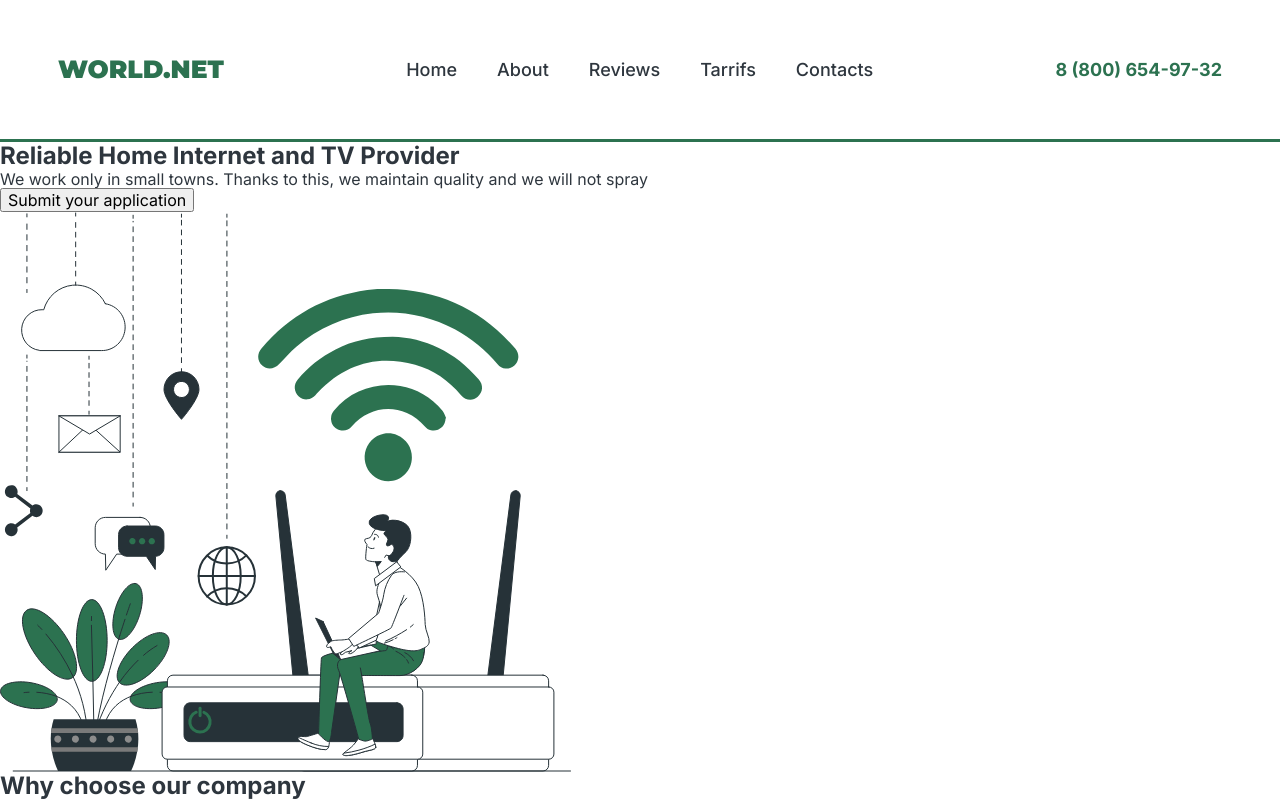
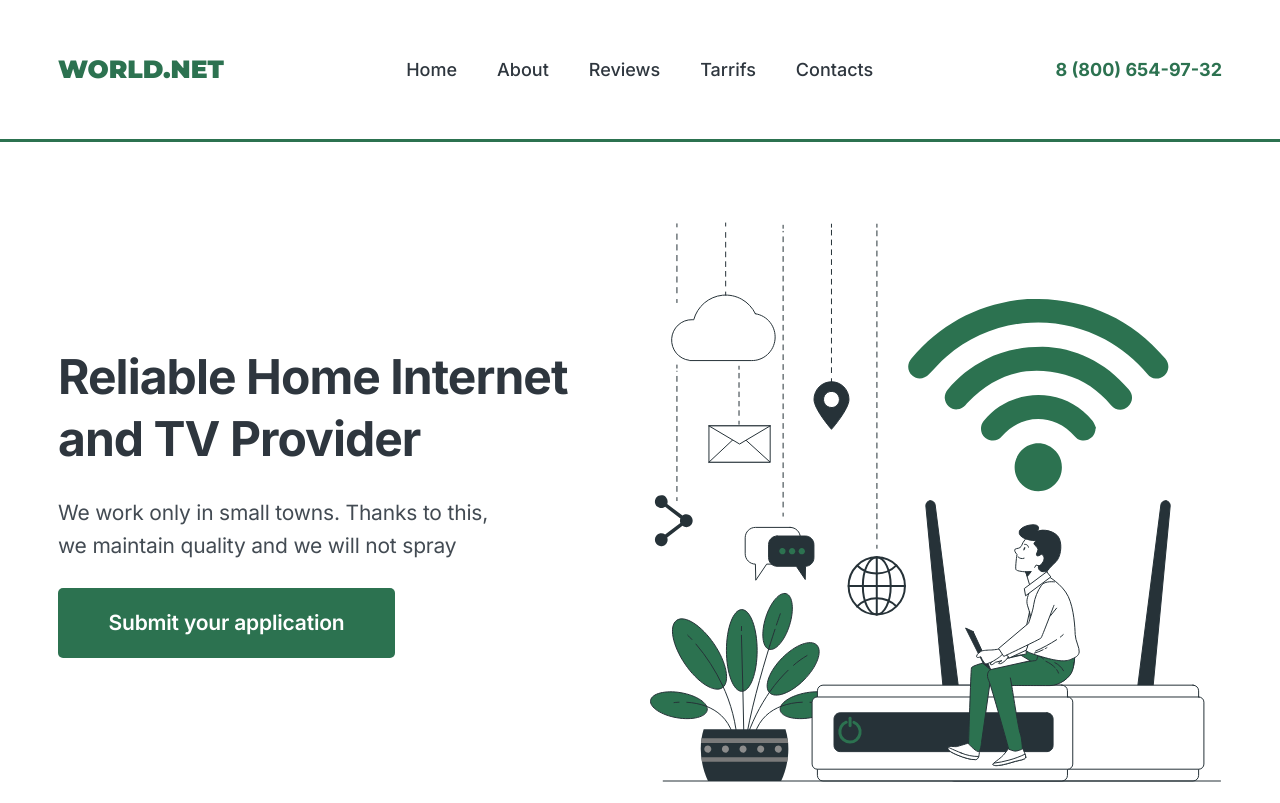
Before and after one commit to YevichDmytro/team_project, a plain HTML site: page index.html in a window 1280 px wide. Shown: the top 803 px of the page. Drawn offline with nearby package versions, Linux system fonts and the light colour scheme.

Commit message:
commit-2

```diff
--- a/css/styles.css
+++ b/css/styles.css
@@ -2,13 +2,20 @@ a {
   text-decoration: none;
 }
 
-ul, ol {
+ul,
+ol {
   margin: 0;
   padding-left: 0;
   list-style: none;
 }
 
-h1, h2, h3, h4, h5, h6, p {
+h1,
+h2,
+h3,
+h4,
+h5,
+h6,
+p {
   margin: 0;
 }
 
@@ -27,9 +34,9 @@ address {
 }
 
 body {
-    font-family: 'Inter', sans-serif;
-    background-color: #FFF;
-    color: #2E363E;
+  font-family: "Inter", sans-serif;
+  background-color: #fff;
+  color: #2e363e;
 }
 
 .container {
@@ -39,7 +46,7 @@ body {
 }
 
 .header {
-    border-bottom: 3px solid #2C7250;
+  border-bottom: 3px solid #2c7250;
 }
 
 .header-container {
@@ -49,15 +56,16 @@ body {
 }
 
 .header-logo {
-    color: #2C7250;
-        font-family: 'Montserrat', sans-serif;
+  color: #2c7250;
+  font-family: "Montserrat", sans-serif;
   font-size: 25px;
   font-weight: 900;
   line-height: 1.5;
   text-transform: uppercase;
 }
 
-.header-nav {}
+.header-nav {
+}
 
 .header-list {
   display: flex;
@@ -69,7 +77,7 @@ body {
 } */
 
 .header-link {
-    color: #2E363E;
+  color: #2e363e;
   font-size: 18px;
   font-weight: 500;
   line-height: 1.5;
@@ -79,15 +87,58 @@ body {
 
 .header-link:hover,
 .header-link:focus {
-    color: #2C7250;
+  color: #2c7250;
 }
 
-.header-address {}
+.header-address {
+}
 
 .header-address-link {
-    color: #2C7250;
+  color: #2c7250;
   text-align: right;
   font-size: 18px;
   font-weight: 700;
   line-height: 1.52;
 }
+
+.hero-section {
+  padding: 80px 0;
+}
+
+.hero-container {
+  display: flex;
+  align-items: center;
+}
+
+.hero-box {
+}
+
+.hero-title {
+  font-size: 48px;
+  line-height: 1.3;
+  letter-spacing: -0.02em;
+  margin-bottom: 25px;
+}
+
+.hero-text {
+  color: #434b53;
+  font-size: 21px;
+  line-height: 1.6;
+  letter-spacing: -0.009em;
+  margin-bottom: 25px;
+  max-width: 434px;
+}
+
+.hero-button {
+  color: #fff;
+  font-family: inherit;
+  font-size: 21px;
+  font-weight: 600;
+  line-height: 1.43;
+  letter-spacing: -0.009em;
+  border-radius: 5px;
+  background: #2c7250;
+  min-width: 337px;
+  height: 70px;
+  border: none;
+}
--- a/index.html
+++ b/index.html
@@ -36,15 +36,20 @@
   </header>
 
   <main>
-    <section>
-      <h1>Reliable Home Internet and TV Provider</h1>
-      <p>
+    <section class="hero-section">
+      <div class="container hero-container">
+        <div class="hero-box">
+          <h1 class="hero-title">Reliable Home Internet and TV Provider</h1>
+          <p class="hero-text">
             We work only in small towns. Thanks to this, we maintain quality and
             we will not spray
           </p>
-      <button type="button">Submit your application</button>
+          <button class="hero-button" type="button">Submit your application</button>
+        </div>
         <img src="./img/hero-img.svg" alt="hero img" width="572" height="560" />
+      </div>
     </section>
+
     <section>
       <h2>Why choose our company</h2>
       <ul>
```
Lines whose indentation alone changed are shown as unchanged.
